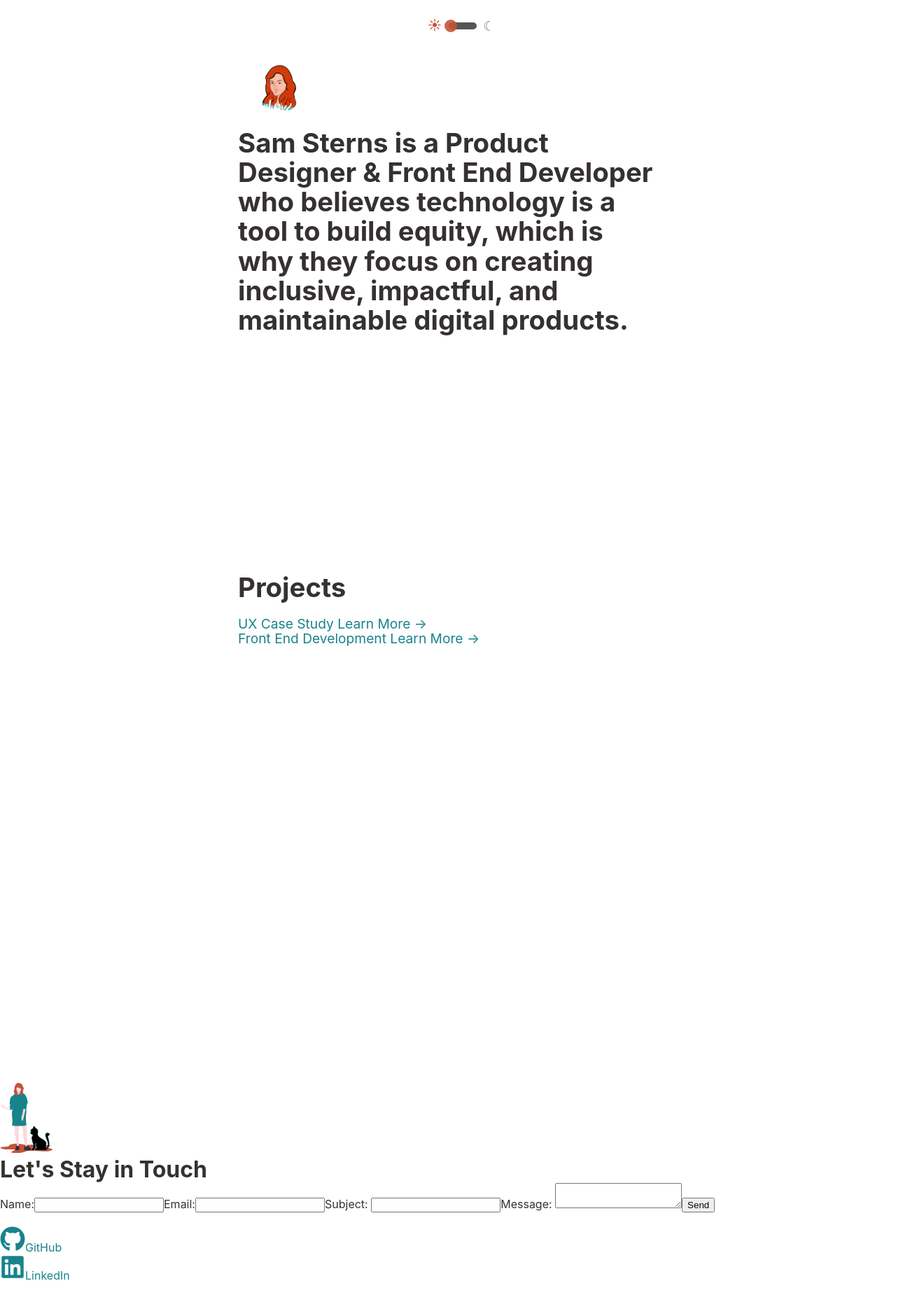
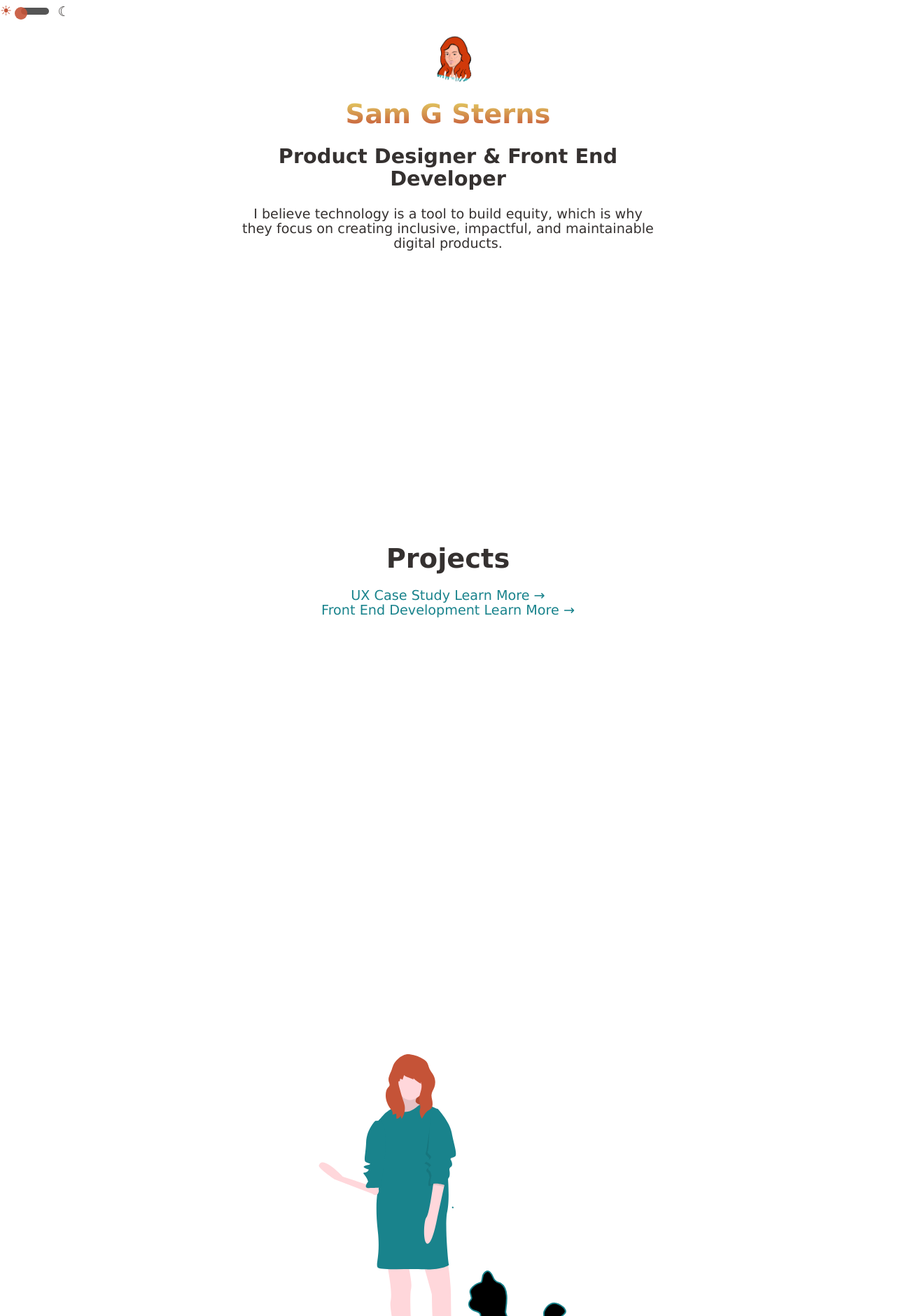
Before and after one commit to samSterns/my-new-portfolio, a React (Create React App) app: page / in a window 1280 px wide. Shown: the top 1880 px of the page at 70% size, 1320 px wide, since content can reach past the window. Before the commit the page ends 1832 px from the top, so only its background shows below. Built offline with nearby package versions, Linux system fonts and the light colour scheme.

Commit message:
working on respnsive layout

```diff
--- a/src/App.js
+++ b/src/App.js
@@ -51,8 +51,8 @@ function App() {
 
         <nav>
           <div className="toggle-container">
-        <span style={{ color: darkMode ? "grey" : "#C55337" }}>☀︎</span>
-        <span className="toggle">
+          <span style={{ color: darkMode ? "#353130" : "#C55337" }}>☀︎</span>
+          <span className="toggle" alt ="CLick here to change to dark mode">
               <input
               checked={darkMode}
               onChange={() => setDarkMode(prevMode => !prevMode)}
@@ -62,9 +62,10 @@ function App() {
               />
               <label htmlFor="checkbox" />
           </span>
-        <span style={{ color: darkMode ? "#19838C" : "grey" }}>☾</span>
+          <span style={{ color: darkMode ? "#19838C" : "#353130" }}>☾</span>
           </div>
         </nav>
+
         <LandingPage/>
         <Projects />
         <EmailForm />
--- a/src/App.scss
+++ b/src/App.scss
@@ -1,17 +1,11 @@
 @import "variables";
 @import "mixin";
 
-
-.App {
+* {
   @include google-font("Alegreya+Sans");
   @include google-font("Titillium+Web");
   font-family: $text-font;
   text-align: center;
-  color: $text-color;
-}
-
-h1 {
-  @include large-text;
 }
 
 ul {
@@ -43,15 +37,15 @@ ul {
 }
 
 .dark-mode {
-  background-color: #1a1919;
+  background-color: #030303;
   color: #999;
 }
 
-nav {
-  width: 100%;
-  display: flex;
-  padding: 20px;
-}
+// nav {
+//   width: 100%;
+//   display: flex;
+//   padding: 20px;
+// }
 
 main {
   padding: 0.5em;
@@ -66,11 +60,25 @@ h1 {
   margin: 0;
 }
 
+button {
+  border-radius: $border-radius;
+  background-image: linear-gradient(to right, $theme-color ,$accent-color);
+  color: #fff;
+  font-weight: bold;
+  margin: 1em;
+  padding: .5em;
+}
+
+button:hover {
+  background-color: $secondary-color;
+  cursor: pointer;
+}
+
 .toggle {
   position: relative;
   padding: 0 4px;
   display: flex;
-  align-items: center;
+  align-items: flex-end;
 }
 
 input[type="checkbox"].checkbox {
--- a/src/Components/DarkModeToggle/DarkModeToggle.scss
+++ /dev/null
@@ -1,108 +0,0 @@
-@import "../../variables";
-@import "../../mixin";
-
-body {
-    margin: 0;
-    font-family: -apple-system, BlinkMacSystemFont, "Segoe UI", Roboto, Oxygen,
-      Ubuntu, Cantarell, "Open Sans", "Helvetica Neue", sans-serif;
-  }
-
-  .light-mode {
-    background-color: #fff;
-    color: $text-color;
-    transition: background-color 0.25s ease-out;
-  }
-
-  .light-mode nav {
-    transition: background-color 0.25s ease-out;
-  }
-
-  .dark-mode {
-    background-color: #1a1919;
-    color: #999;
-  }
-
-  .dark-mode nav {
-    background-color: #1b2938;
-  }
-
-  nav {
-    width: 100%;
-    display: flex;
-    padding: 20px;
-  }
-
-  main {
-    padding: 0.5em;
-    margin: 0 auto;
-    max-width: 600px;
-    font-size: 1.2rem;
-    line-height: 1.1;
-    height: 90vh;
-  }
-
-  h1 {
-    margin: 0;
-  }
-
-  .toggle {
-    position: relative;
-    padding: 0 4px;
-    display: flex;
-    align-items: center;
-  }
-
-  input[type="checkbox"].checkbox {
-    width: 40px;
-    height: 10px;
-    background: #555;
-    position: relative;
-    border-radius: 5px;
-    -webkit-appearance: none;
-    -moz-appearance: none;
-    appearance: none;
-    cursor: pointer;
-    vertical-align: 2px;
-    outline: none;
-  }
-
-  input[type="checkbox"].checkbox:checked + label {
-    left: 30px;
-  }
-
-  input[type="checkbox"].checkbox:focus-visible {
-    outline: solid 2px white;
-  }
-
-  input[type="checkbox"].checkbox + label {
-    display: inline-block;
-    width: 18px;
-    height: 18px;
-    border-radius: 50%;
-    transition: all 0.3s ease;
-    cursor: pointer;
-    position: absolute;
-    left: 2px;
-    background: #fff;
-    opacity: 0.9;
-    background-color: cyan;
-  }
-
-  .toggle-container {
-    display: flex;
-    margin: 0 auto;
-  }
-
-  .toggle-container > span {
-    font-size: 1.2em;
-    background: none;
-    border: none;
-    cursor: pointer;
-    transition: color 0.3s ease;
-    margin-top: 4px;
-    margin-right: 2px;
-  }
-
-  .toggle-container > span:last-child {
-    margin-top: 5px;
-  }
--- a/src/Components/EmailForm/EmailForm.js
+++ b/src/Components/EmailForm/EmailForm.js
@@ -1,31 +1,42 @@
 import React from 'react';
 import Pic from '../EmailForm/SamZuriPaint.svg'
+import './EmailForm.scss';
 
 export default function EmailForm() {
   return (
-      <>
 
-        <div>
-            <img style={{height: "100px"}} src={Pic} />
+  <section className="email-form-section">
+        <div className="img-wrapper">
+            <img style={{height: "500px"}} src={Pic} alt="minimalist vector illustration of a cat"/>
         </div>
         <div>
         <h1>Let's Stay in Touch</h1>
-        <form name="contact" method="POST" data-netlify="true">
-            <label htmlFor="name" >Name:</label>
-            <input type="text" id="name" name="name" />
+        <form className="email-form" name="contact" method="POST" data-netlify="true">
 
-            <label htmlFor="email">Email:</label>
-            <input type="email" id="email" name="email" />
+            <p>Dear Sam,</p>
 
-            <label htmlFor="subject">Subject: </label>
-            <input type="text" id="subject" name="subject"/>
+            <div className="input-wrapper">
+              {/* <label htmlFor="message-body">Message: </label> */}
+              <textarea id="message-body" name="message"></textarea>
+            </div>
+            <p>Talk to you soon,</p>
 
-            <label htmlFor="message-body">Message: </label>
-            <textarea id="message-body" name="message"></textarea>
+            <div className="input-wrapper">
+              <label htmlFor="name" >Your Name:</label>
+              <input type="text" id="name" name="name" />
+            </div>
 
-            <button type="submit">Send</button>
+            <div className="input-wrapper">
+              <label htmlFor="email">Email:</label>
+              <input type="email" id="email" name="email" />
+            </div>
+
+
+            <button alt="submit message to me" type="submit">Send</button>
         </form>
         </div>
-    </>
+
+  </section>
+
   );
 }
--- /dev/null
+++ b/src/Components/EmailForm/EmailForm.scss
@@ -0,0 +1,14 @@
+@import "../../variables";
+@import "../../mixin";
+
+.email-form-section {
+
+
+
+}
+// .email-form {
+// }
+input, textarea {
+    border-radius: $border-radius;
+    margin: .5em;
+}
--- a/src/Components/LandingPage/LandingPage.js
+++ b/src/Components/LandingPage/LandingPage.js
@@ -1,5 +1,6 @@
 import React, { Component } from 'react';
 import Pic from '../LandingPage/selfPortrait.png';
+import './LandingPage.scss'
 
 export default class LandingPage extends Component {
 
@@ -7,8 +8,10 @@ export default class LandingPage extends Component {
 
     return (
       <main>
-        <img style={{height: "100px"}} src={Pic} />
-        <h1>Sam Sterns is a Product Designer & Front End Developer who believes technology is a tool to build equity, which is why they focus on creating inclusive, impactful, and maintainable digital products. </h1>
+        <img style={{height: "100px"}} src={Pic} alt="self-portrait illustration"/>
+        <h1 className="title-name">Sam G Sterns</h1>
+        <h2>Product Designer & Front End Developer</h2>
+        <p>I believe technology is a tool to build equity, which is why they focus on creating inclusive, impactful, and maintainable digital products.</p>
       </main>
 
     );
--- /dev/null
+++ b/src/Components/LandingPage/LandingPage.scss
@@ -0,0 +1,9 @@
+@import "../../variables";
+@import "../../mixin";
+
+.title-name {
+
+    background: -webkit-linear-gradient($accent-color, $theme-color);
+    -webkit-background-clip: text;
+    -webkit-text-fill-color: transparent;
+}
--- a/src/_variables.scss
+++ b/src/_variables.scss
@@ -3,6 +3,7 @@ $theme-color: #C55337;
 $secondary-color: #19838C;
 $link-color: $secondary-color;
 $ternary-color: #716E6D;
+$accent-color: #E4D264;
 
 $text-font: Verdana, Arial, sans-serif;
 $headline-font: Georgia;
@@ -10,3 +11,5 @@ $headline-font: Georgia;
 $content-width: 960px;
 $header-height: 60px;
 $footer-height: 90px;
+
+$border-radius: .5em;
```
Also changed, not shown: src/Components/DarkModeToggle/DarkModeToggle.js (deleted, +0 -61 lines), 1 other file (tests, documents, lock files or other folders). Lines whose indentation alone changed are shown as unchanged.
